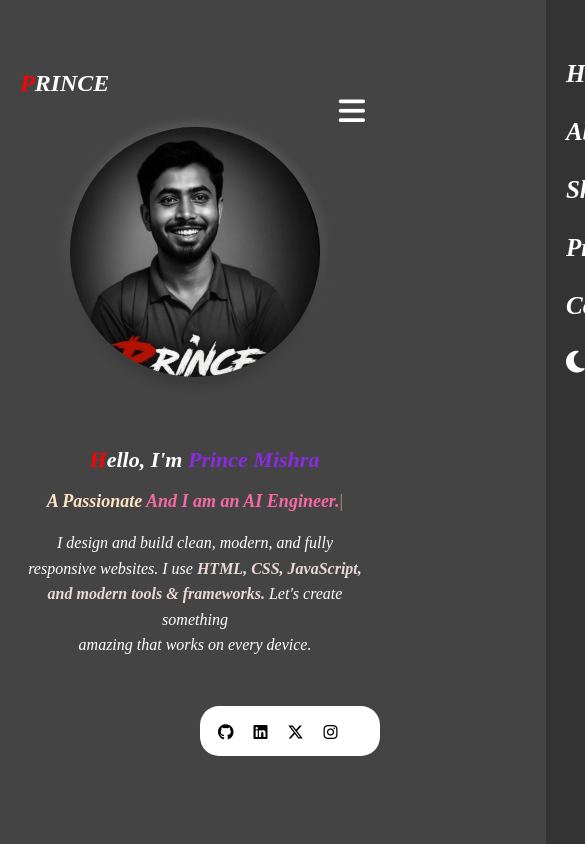
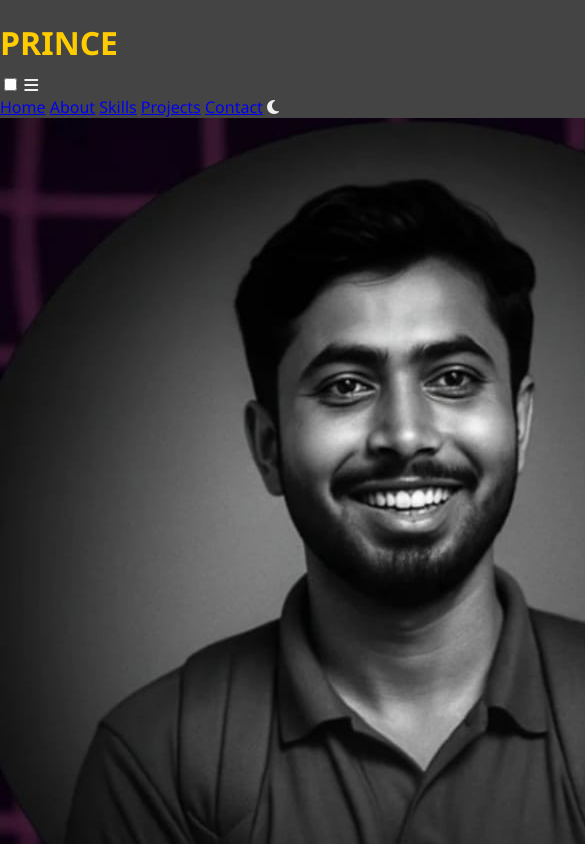
Before and after one commit to codewithprince-07/portfolio, a website: page index.html in a window 390 px wide. Shown: the top 844 px of the page, 585 px wide, since content can reach past the window. Drawn offline with nearby package versions, Linux system fonts and the light colour scheme.

Commit message:
Add files via upload

```diff
--- /dev/null
+++ b/project.css
@@ -0,0 +1,66 @@
+body {
+    font-family: Arial, sans-serif;
+    margin: 0;
+    padding: 0;
+    background: #121212;
+    color: #fff;
+}
+
+header {
+    text-align: center;
+    padding: 30px;
+    background: #1f1f1f;
+}
+
+h1 {
+    font-size: 2.5rem;
+    margin-bottom: 10px;
+}
+
+.project-grid {
+    display: grid;
+    grid-template-columns: repeat(auto-fit, minmax(250px, 1fr));
+    gap: 20px;
+    padding: 20px;
+}
+
+.project-card {
+    background: #1f1f1f;
+    border-radius: 10px;
+    padding: 15px;
+    text-align: center;
+    box-shadow: 0 4px 10px rgba(0,0,0,0.4);
+    transition: transform 0.3s ease;
+}
+
+.project-card:hover {
+    transform: translateY(-5px);
+}
+
+.project-card img {
+    width: 100%;
+    border-radius: 10px;
+}
+
+.btn {
+    display: inline-block;
+    padding: 8px 16px;
+    margin-top: 10px;
+    background: #e50914;
+    color: #fff;
+    text-decoration: none;
+    border-radius: 5px;
+    transition: background 0.3s;
+}
+
+.btn:hover {
+    background: #f40612;
+}
+
+footer {
+    text-align: center;
+    padding: 20px;
+    background: #1f1f1f;
+    font-size: 0.9rem;
+    color: #aaa;
+}
--- /dev/null
+++ b/skills.css
@@ -0,0 +1,126 @@
+
+body {
+    margin: 0;
+    padding: 0;
+    background-color: #1e1e1e;
+    font-family: 'Segoe UI', sans-serif;
+    color: white;
+}
+
+/* Container */
+.container {
+    max-width: 1100px;
+    margin: 50px auto;
+    padding: 40px;
+    background-color: #2e2e2e;
+    border-radius: 16px;
+    box-shadow: 0 0 30px rgba(0, 0, 0, 0.6);
+    text-align: center;
+}
+
+/* Headings */
+h1 {
+    color: #ffcc00;
+    margin-bottom: 10px;
+    font-size: 36px;
+}
+
+.intro {
+    font-size: 18px;
+    color: #ccc;
+    margin-bottom: 40px;
+}
+
+/* Skills Grid */
+.skills-grid {
+    display: grid;
+    grid-template-columns: repeat(auto-fit, minmax(140px, 1fr));
+    gap: 20px;
+    margin-bottom: 60px;
+}
+
+.skill-card {
+    background: linear-gradient(145deg, #3a3a3a, #262626);
+    padding: 20px;
+    border-radius: 12px;
+    font-size: 16px;
+    font-weight: 600;
+    color: #ffcc00;
+    box-shadow: 0 8px 16px rgba(0,0,0,0.2);
+    transition: all 0.3s ease;
+}
+
+.skill-card:hover {
+    transform: scale(1.05);
+    background-color: #ffcc00;
+    color: #222;
+}
+
+/* Certificate Heading */
+.cert-heading {
+    margin-top: 60px;
+    color: #ffcc00;
+    font-size: 32px;
+}
+
+/* Certificate Grid */
+.cert-grid {
+    display: grid;
+    grid-template-columns: repeat(auto-fit, minmax(250px, 1fr));
+    gap: 25px;
+    margin-top: 25px;
+}
+
+/* Certificate Card */
+.cert-card {
+    background-color: #383838;
+    padding: 15px;
+    border-radius: 12px;
+    box-shadow: 0 5px 20px rgba(0,0,0,0.4);
+    transition: transform 0.3s ease, background 0.3s ease;
+}
+
+.cert-card:hover {
+    transform: translateY(-5px);
+    background-color: #ffcc00;
+    color: #111;
+}
+
+.cert-card img {
+    max-width: 100%;
+    border-radius: 10px;
+    margin-bottom: 10px;
+    box-shadow: 0 3px 10px rgba(0,0,0,0.5);
+    transition: transform 0.3s ease;
+}
+
+.cert-card img:hover {
+    transform: scale(1.03);
+}
+
+.cert-card p {
+    font-weight: bold;
+    margin: 0;
+    font-size: 16px;
+}
+
+/* Home Link */
+.back-home {
+    margin-top: 40px;
+}
+
+.home-link {
+    text-decoration: none;
+    color: #ffcc00;
+    font-weight: bold;
+    font-size: 18px;
+    padding: 10px 20px;
+    border: 2px solid #ffcc00;
+    border-radius: 30px;
+    transition: background 0.3s ease, color 0.3s ease;
+}
+
+.home-link:hover {
+    background-color: #ffcc00;
+    color: #111;
+}
--- a/style.css
+++ b/style.css
@@ -1,260 +1,68 @@
-@import url('https://fonts.googleapis.com/css2?family=Poppins:ital,wght@0,100;0,200;0,300;0,400;0,500;0,600;0,700;0,800;0,900;1,100;1,200;1,300;1,400;1,500;1,600;1,700;1,800;1,900&family=Roboto:ital,wght@0,100..900;1,100..900&display=swap');
-
-* {
-  margin: 0;
-  padding: 0;
-  box-sizing: border-box;
+body {
+    margin: 0;
+    padding: 0;
+    background-color: #444;
+    font-family: 'Segoe UI', sans-serif;
+    color: #f0f0f0;
 }
 
-body {
-  background-color: #444;
-  font-style: italic;
-  overflow-x: hidden;
-  position: relative;
+.container {
+    max-width: 900px;
+    margin: 50px auto;
+    background-color: #555;
+    padding: 30px;
+    border-radius: 15px;
+    box-shadow: 0 0 15px rgba(0, 0, 0, 0.5);
+    text-align: center;
 }
 
-/* Navbar Styling */
-.navbar {
-  position: absolute;
-  top: -5px;
-  right: 0;
-  display: flex;
-  font-size: larger;
-  gap: 50px;
-  padding: 10px 20px;
-  background: transparent;
+h1 {
+    color: #ffcc00;
+    margin-bottom: 10px;
 }
 
-.navbar a,
-.navbar i {
-  text-decoration: none;
-  color: white;
-  font-size: 25px;
-  font-weight: 700;
+.profile-img {
+    width: 150px;
+    height: 150px;
+    border-radius: 50%;
+    object-fit: cover;
+    border: 3px solid #ffcc00;
+    margin-bottom: 20px;
 }
 
-.navbar a:hover {
-  text-decoration: underline;
-  color: blue;
+p {
+    line-height: 1.6;
+    font-size: 18px;
 }
 
-/* Heading */
-h1 {
-  color: white;
-  margin-top: 70px;
-  margin-left: 200px;
-  font-size: 40px;
+.social-links {
+    margin-top: 25px;
 }
 
-h1::first-letter {
-  color: red;
+.social-links a {
+    margin: 0 10px;
+    text-decoration: none;
+    color: #ffcc00;
+    font-size: 22px;
+    transition: color 0.3s ease;
 }
 
-/* Hero Text */
-.text-content {
-  margin-top: 0px;
-  color: white;
-  margin-left: 90px;
-  font-size: larger;
+.social-links a:hover {
+    color: #fff;
+}
+.nav {
+    text-align: left;
+    margin-bottom: 20px;
 }
 
-.text-content h3 {
-  color: bisque;
-  font-size: 25px;
+.home-link {
+    text-decoration: none;
+    color: #ffcc00;
+    font-size: 18px;
+    font-weight: bold;
+    transition: color 0.3s ease;
 }
 
-.text-content p {
-  font-size: 22px;
-  line-height: 1.6;
+.home-link:hover {
+    color: #ffffff;
 }
-
-/* Image Styling */
-img {
-  position: absolute;
-  top: 100px;
-  right: 65px;
-  width: 450px;
-  height: 450px;
-  border-radius: 50%;
-  object-fit: cover;
-  box-shadow:
-    0 8px 10px rgba(0, 0, 0, 0.3),
-    0 0 15px rgba(255, 255, 255, 0.2);
-}
-
-/* Hamburger Menu */
-.menu-icon {
-  display: none;
-  position: absolute;
-  top: 25px;
-  right: 25px;
-  font-size: 30px;
-  color: white;
-  cursor: pointer;
-  z-index: 999;
-}
-
-.menu-toggle {
-  display: none;
-}
-
-@media (max-width: 768px) {
-  .navbar {
-    flex-direction: column;
-    position: fixed;
-    top: 0;
-    right: -100%;
-    width: 60%;
-    height: 100vh;
-    background-color: #333;
-    gap: 30px;
-    padding-top: 60px;
-    transition: right 0.3s ease;
-  }
-
-  .menu-toggle:checked ~ .navbar {
-    right: 0;
-  }
-
-  .menu-icon {
-    display: block;
-  }
-
-  h1 {
-    margin-left: 20px;
-    font-size: 30px;
-  }
-
-  .text-content {
-    margin: 20px;
-  }
-
-  img {
-    position: static;
-    width: 300px;
-    height: 300px;
-    display: block;
-    margin: 30px auto;
-  }
-}
-
-
-
-
-
-
-.text-content {
-  color: white;
-  margin-top: 150px;
-  margin-left: 90px;
-  font-size: larger;
-}
-
-.text-content h1 {
-  margin-left: 19px;
-}
-
-.text-content h3 {
-  color: bisque;
-  font-size: 25px;
-}
-
-.text-content p {
-  font-size: 26px;
-}
-
-.media {
-  margin-left: 500px;
-  width: 180px;
-  height: 50px;
-  background-color: white;
-  color: black;
-  margin: 10px;
-}
-
-.media a {
-  margin-left: 500px;
-  text-decoration: none;
-  color: #000;
-  margin: 8px;
-  font-size: larger;
-}
-
-.media {
-  margin-left: 200px;
-  padding-left: 10px;
-  padding-top: 10px;
-  font-weight: bolder;
-  border-radius: 1.2rem;
-}
-
-/* Rensposive*/
-@media (max-width: 768px) {
-  .container {
-    justify-content: center;
-    flex-direction: column;
-    align-items: center;
-  }
-
-  h1 {
-    margin-left: 20px;
-    font-size: 24px;
-  }
-
-  img {
-    position: static;
-    display: block;
-    margin: 30px auto;
-    width: 250px;
-    height: 250px;
-  }
-
-  .text-content {
-    margin: 20px;
-    text-align: center;
-    font-size: medium;
-  }
-
-  .text-content p {
-    font-size: 18px;
-  }
-
-  .text-content h3 {
-    font-size: 20px;
-  }
-}
-
-@media (max-width: 480px) {
-  .container {
-    gap: 10px;
-  }
-  .text-content{
-    padding-left: 0px;
-  }
-
-  .text-content h1 {
-    font-size: 22px;
-  }
-
-  .text-content h3 {
-    font-size: 18px;
-  }
-
-  .text-content p {
-    font-size: 16px;
-  }
-
-  .media a {
-    font-size: 16px;
-  }
-}
-
-body.light-mode {
-  background-color: white;
-  color: black;
-}
-
-body.light-mode .navbar a,
-body.light-mode .navbar i {
-  color: black;
-}
```
Also changed, not shown: AI-chatbots (1).jpeg (added), AI-chatbots.jpeg (added), OIP.webp (added), amazon.jpg (added), download.webp (added), iit.jpg (added), java.jpg (added), nit.webp (added), weather.webp (added), youtube.webp (added).
